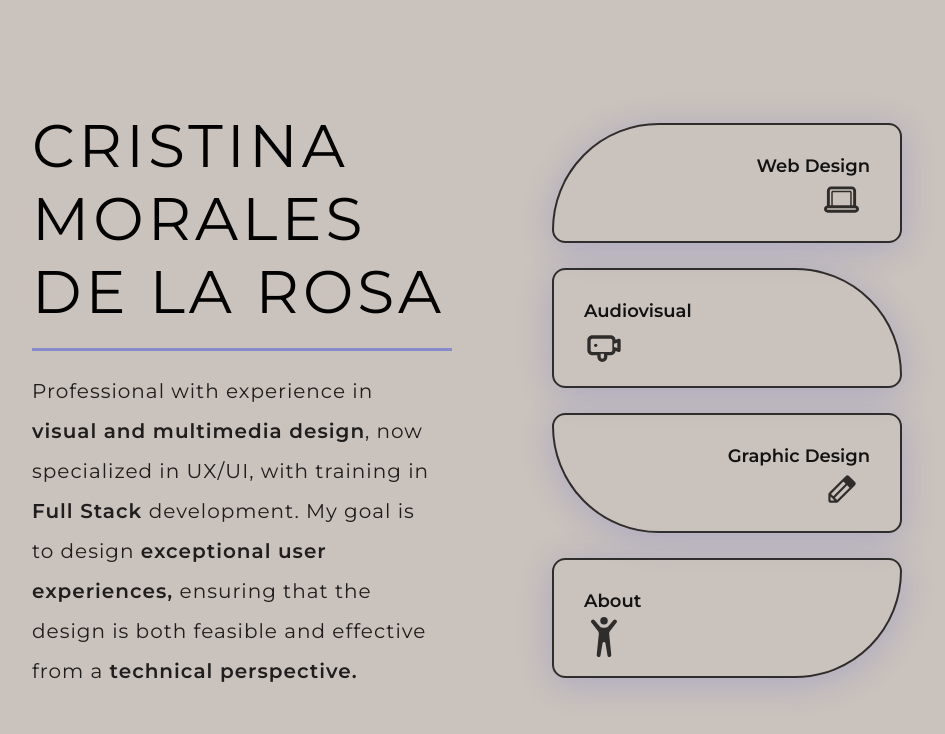
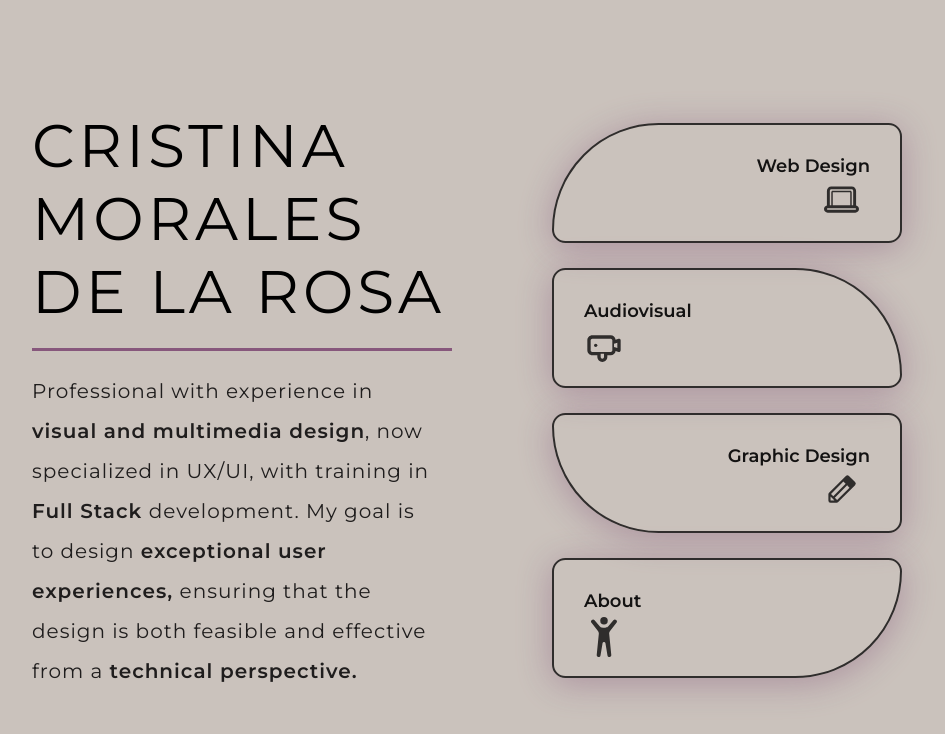
Before and after one commit to CMoralesDeLaRosa/Portfolio, a React (Vite) app: page / in a window 1280 px wide. Shown: the top 734 px of the page, without its empty margins (193-1138 px from the left). Built offline with nearby package versions, Linux system fonts and the light colour scheme; a web font is replaced by a local one.

Commit message:
FIX Gama color

```diff
--- a/src/index.css
+++ b/src/index.css
@@ -40,9 +40,8 @@ a {
   --pf-color1: #ffffff;
   --pf-color2: #1f1d1d;
   --pf-color3: #cac2bc;
-  --pf-color4: #b4c7eb;
-  --pf-color5: #878acb;
-  --pf-color6: #ded19b;
+  --pf-color4: #878acb;
+  --pf-color5: rgb(35, 87, 124);
 
   /*BACKGROUND COLORS*/
   --pf-first-bg: var(--pf-color1);
--- a/src/pages/landingPage/landingPage.css
+++ b/src/pages/landingPage/landingPage.css
@@ -29,8 +29,8 @@
 }
 .div-line-landing-page {
   width: 100%;
-  height: 3px;
-  background-color: var(--pf-color5);
+  height: 3.5px;
+  background-color: rgb(135, 87, 124);
 }
 
 .article-presentation-landing-page > p {
@@ -55,7 +55,7 @@
   width: 350px;
   height: 120px;
   padding: var(--pf-padding-m) var(--pf-padding-m);
-  box-shadow: 0 5px 35px 0px rgba(135, 138, 203, 0.5);
+  box-shadow: 0 5px 35px 0px rgba(135, 87, 124, 0.5);
   cursor: pointer;
   opacity: 0.9;
   border: 2px solid var(--pf-color2);
@@ -63,6 +63,7 @@
 .div-option-landing-page:hover {
   opacity: 1;
   animation: vibrar 0.4s ease-in-out infinite;
+  border: 2.2px solid var(--pf-color5);
 }
 .div-option-landing-page:first-of-type {
   border-radius: var(--pf-br2) var(--pf-br1) var(--pf-br1) var(--pf-br1);
```
